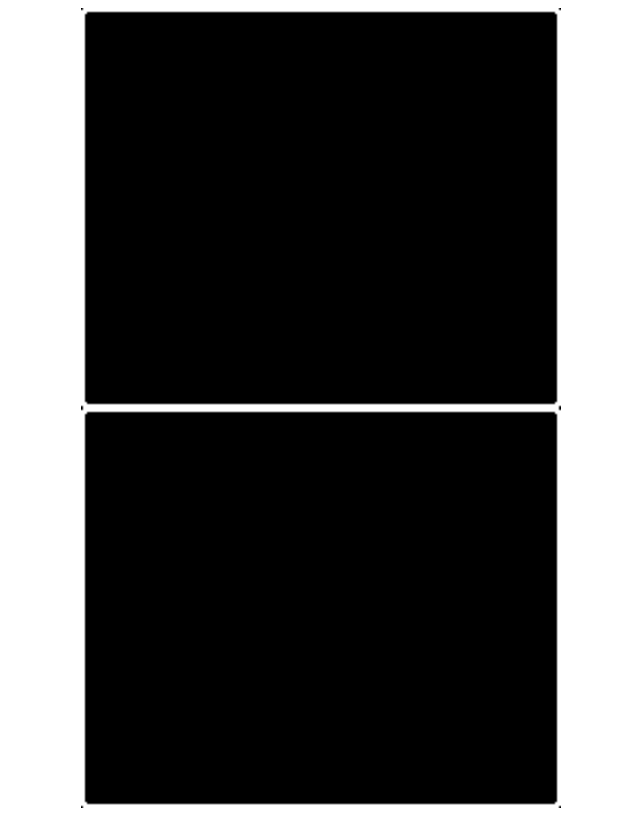
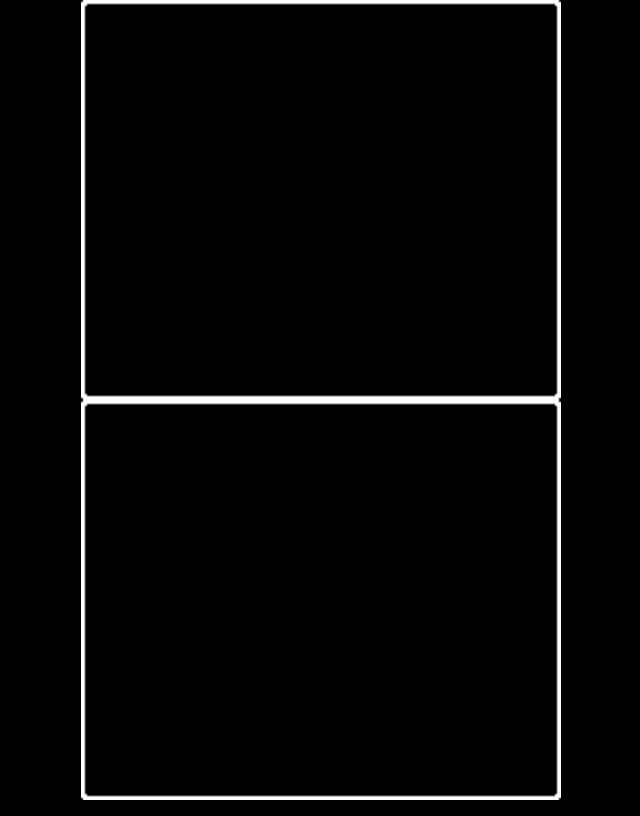
Before and after one commit to flossoraptor/affection, a plain HTML site: page index.html in a window 1280 px wide. Shown: the whole page, without its empty margins (319-959 px from the left). Drawn offline with Linux system fonts and the light colour scheme.

Commit message:
add stylesheet for index.html

```diff
--- /dev/null
+++ b/css/game.css
@@ -0,0 +1,4 @@
+body {
+    background-color: #000000;
+    margin: 0px;
+}
--- a/index.html
+++ b/index.html
@@ -1,10 +1,9 @@
 <html>
   <head>
-    <!-- Pull the engine from the Quintus CDN or load it locally -->
-    <!-- (use quintus-all.min.js for production) -->
     <script src='lib/quintus.js'></script>
     <script src='lib/quintus_sprites.js'></script>
     <script src='lib/quintus_scenes.js'></script>
+    <link rel="stylesheet" type="text/css" href="css/game.css">
   </head>
    <body>
      <script src="js/game.js?version=1"></script>
```
